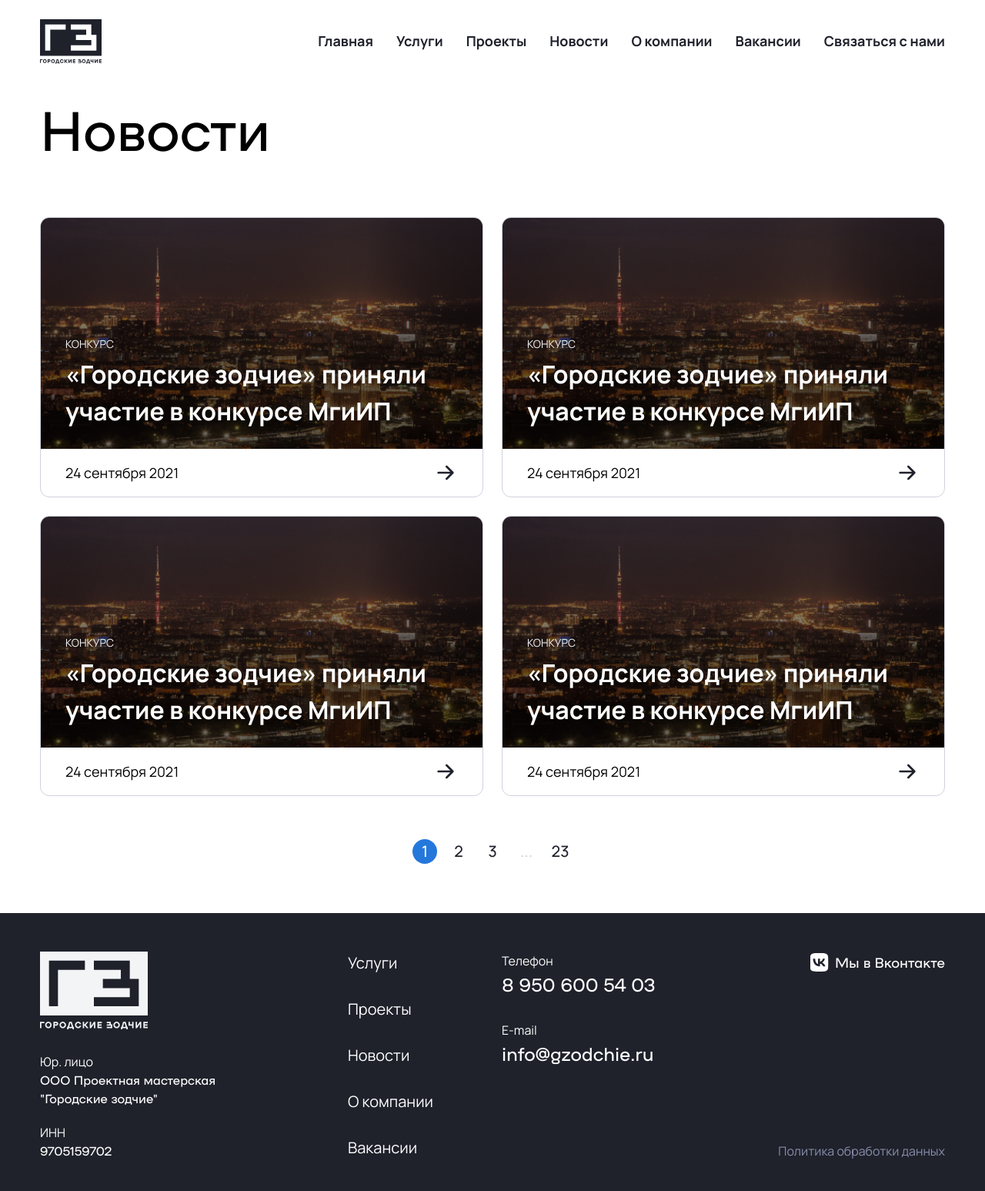
After one commit to acr0matic/gzodchie, a PHP site: page /news.php in a window 1280 px wide. The commit adds this page. Shown: the whole page at 77% size. Run offline with PHP 8.4, Linux system fonts and the light colour scheme; style sheets or scripts are compiled from the project's sources.

Commit message:
feat: страница новостей

```diff
--- /dev/null
+++ b/src/layout/template/news-card.php
@@ -0,0 +1,28 @@
+<article class="news__item news-item">
+  <div class="news-item__body">
+    <picture class="news-item__picture lazy">
+      <img data-src="img/layout/section/news/1.jpg" alt="" class="news-item__image image image--cover lazy__item">
+      <img src="img/misc/preloader.svg" alt="" class="preloader">
+    </picture>
+
+    <div class="news-item__content">
+      <span class="news-item__theme">конкурс</span>
+      <h3 class="news-item__title">
+        «Городские зодчие» приняли участие в конкурсе МгиИП
+      </h3>
+    </div>
+    <!-- /.news-item__content -->
+  </div>
+  <!-- /.news-item__body -->
+
+  <div class="news-item__footer">
+    <time class="news-item__date">24 сентября 2021</time>
+    <svg class="news-item__arrow svg" width="32" height="32" viewBox="0 0 32 32" fill="none" xmlns="http://www.w3.org/2000/svg">
+      <path d="M16.3907 7.05719C16.9114 6.53649 17.7556 6.53649 18.2763 7.05719L26.2763 15.0572C26.5264 15.3072 26.6668 15.6464 26.6668 16C26.6668 16.3536 26.5264 16.6928 26.2763 16.9428L18.2763 24.9428C17.7556 25.4635 16.9114 25.4635 16.3907 24.9428C15.87 24.4221 15.87 23.5779 16.3907 23.0572L22.1145 17.3333L6.66683 17.3333C5.93045 17.3333 5.3335 16.7364 5.3335 16C5.3335 15.2636 5.93045 14.6667 6.66683 14.6667H22.1145L16.3907 8.94281C15.87 8.42211 15.87 7.57789 16.3907 7.05719Z" fill="#1F212B" />
+    </svg>
+  </div>
+  <!-- /.news-item__footer -->
+
+  <a class="stretched-link" href=""></a>
+</article>
+<!-- /.news__item news-item -->
--- /dev/null
+++ b/src/news.php
@@ -0,0 +1,51 @@
+<?php include_once('layout/partials/header.php') ?>
+
+<!-- Основной контент -->
+<main id="news">
+  <section id="news" class="section">
+    <div class="container">
+      <div class="section__header">
+        <h1 class="page__title section__title">Новости</h1>
+      </div>
+      <!-- /.section__header -->
+
+      <div class="news">
+        <div class="row">
+          <div class="col-6 mb-4">
+            <?php include('layout/template/news-card.php') ?>
+          </div>
+          <!-- /.col-6 -->
+
+          <div class="col-6 mb-4">
+            <?php include('layout/template/news-card.php') ?>
+          </div>
+          <!-- /.col-6 -->
+
+          <div class="col-6">
+            <?php include('layout/template/news-card.php') ?>
+          </div>
+          <!-- /.col-6 -->
+
+          <div class="col-6">
+            <?php include('layout/template/news-card.php') ?>
+          </div>
+          <!-- /.col-6 -->
+        </div>
+        <!-- /.row -->
+
+        <div class="news__pagination">
+          <a class="link current" href="">1</a>
+          <a class="link" href="">2</a>
+          <a class="link" href="">3</a>
+          <span>...</span>
+          <a class="link" href="">23</a>
+        </div>
+        <!-- /.news__pagination -->
+      </div>
+      <!-- /.news -->
+    </div>
+    <!-- /.container -->
+  </section>
+</main>
+
+<?php include_once('layout/partials/footer.php') ?>
--- a/src/projects.php
+++ b/src/projects.php
@@ -6,7 +6,7 @@
     <div class="projects">
       <div class="container">
         <div class="section__header text-center">
-          <h2 class="page__title section__title">Проекты</h2>
+          <h1 class="page__title section__title">Проекты</h1>
           <p class="section__text">
             Наша команда проводит комплексную работу с амбициозными и сложными
             <br>
--- a/src/scss/layout/page/_main.scss
+++ b/src/scss/layout/page/_main.scss
@@ -7,3 +7,4 @@
 @import "service/page";
 @import "service/service/main";
 @import "projects/page";
+@import "news/page";
--- /dev/null
+++ b/src/scss/layout/page/news/_news.scss
@@ -0,0 +1,41 @@
+section#news {
+}
+
+.news {
+  &__pagination {
+    @include breakpoint($breakpoint-laptop--medium) {
+      margin-top: 56px;
+    }
+
+    display: flex;
+    align-items: center;
+    justify-content: center;
+
+    margin-top: 72px;
+
+    color: #cfd2dd;
+
+    font-weight: $weight-Medium;
+    font-size: $font-size__text--large;
+
+    .current {
+      border-radius: 50%;
+      background-color: $component-color__blue;
+      color: $color-text__white;
+    }
+
+    & > * {
+      display: flex;
+      flex-shrink: 0;
+      align-items: center;
+      justify-content: center;
+
+      width: 32px;
+      height: 32px;
+    }
+
+    & > *:not(:last-child) {
+      margin-right: 12px;
+    }
+  }
+}
--- /dev/null
+++ b/src/scss/layout/page/news/_page.scss
@@ -0,0 +1 @@
+@import "news";
```
Also changed, not shown: src/index.php (+2 -56 lines).
